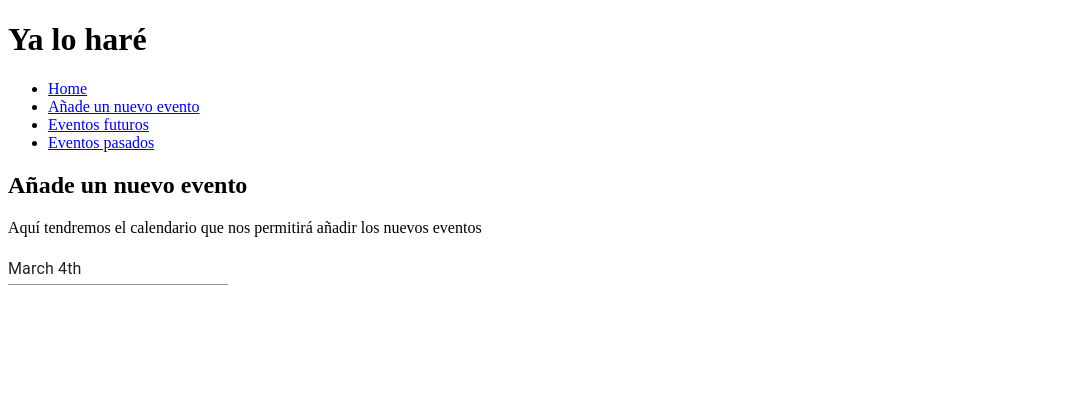
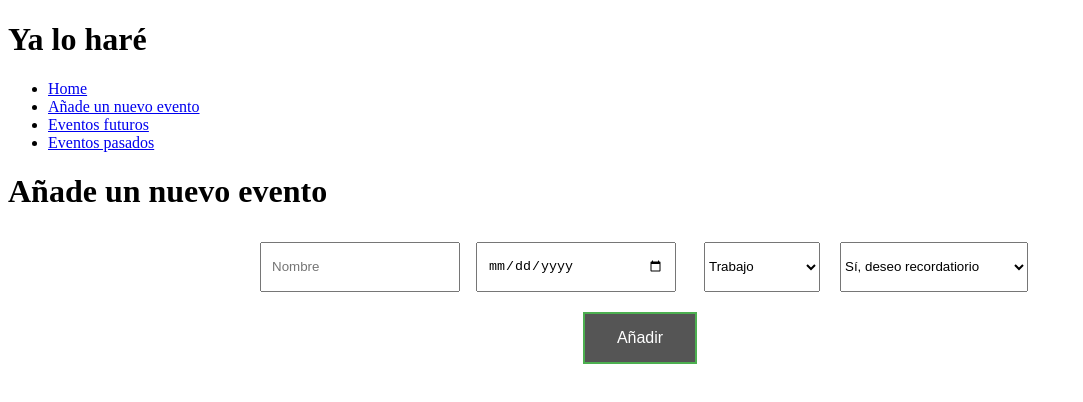
Before and after one commit to SalvadorSG/YaLoHare, a Next.js app in the folder front/: page /crearEvento in a window 1280 px wide. Shown: the top 402 px of the page, without its empty margins (0-1083 px from the left). Built offline with nearby package versions, Linux system fonts and the light colour scheme.

Commit message:
persistencia en base de datos, faltan campos

```diff
--- a/front/src/components/form/nuevoEvento.tsx
+++ b/front/src/components/form/nuevoEvento.tsx
@@ -1,12 +1,15 @@
 import React from "react";
 import styled from "styled-components";
 import { useForm } from "react-hook-form";
+import { addEvento } from "../../lib/api";
 
 const errorColor = "#ff4d4f";
 
 const FlexForm = styled.form`
   display: flex;
-  flex-direction:column ;
+  flex-direction: column;
+  justify-content: center;
+  align-items: center;
   `
 
 const Row = styled.div`
@@ -16,7 +19,9 @@ const Row = styled.div`
 
 const Column = styled.div`
   display: flex;
-  margin-bottom: 24px;
+  margin: 10px;
+
+
 `;
 
 const CustomInput = styled.input`
@@ -61,79 +66,37 @@ const NuevoEvento = () => {
   const {
     register,
     handleSubmit,
+    reset,
     formState: { errors },
   } = useForm();
-  const onSubmit = (data) => console.log(data);
+  const onSubmit = handleSubmit(async (data) => {
+    console.log(data);
+   const evento = await addEvento(data);
+    reset();
+  });
   console.log(errors);
 
   return (
     <div>
-      <h3>Añade tu nuevo evento</h3>
-
       <FlexForm onSubmit={handleSubmit(onSubmit)}>
         <Row>
           <Column>
             <CustomInput
               type="text"
               placeholder="Nombre"
-              {...register("Nombre", { required: true, maxLength: 80 })}
+              {...register("nombre", { required: true, maxLength: 80 })}
+            />
+
+<CustomInput
+              type="date"
+              placeholder="Fecha"
+              {...register("fecha", {
+                valueAsDate: true, required: true
+              })}
             />
           </Column>
           <Column>
-            <select {...register("Dia", { required: true })}>
-              <option value="1">1</option>
-              <option value="2">2</option>
-              <option value="3">3</option>
-              <option value="4">4</option>
-              <option value="5">5</option>
-              <option value="6">6</option>
-              <option value="7">7</option>
-              <option value="8">8</option>
-              <option value="9">9</option>
-              <option value="10">10</option>
-              <option value="11">11</option>
-              <option value="12">12</option>
-              <option value="13">13</option>
-              <option value="14">14</option>
-              <option value="15">15</option>
-              <option value="16">16</option>
-              <option value="17">17</option>
-              <option value="18">18</option>
-              <option value="19">19</option>
-              <option value="20">20</option>
-              <option value="21">21</option>
-              <option value="22">22</option>
-              <option value="23">23</option>
-              <option value="24">24</option>
-              <option value="25">25</option>
-              <option value="26">26</option>
-              <option value="27">27</option>
-              <option value="28">28</option>
-              <option value="29">29</option>
-              <option value="30">30</option>
-              <option value="31">31</option>
-            </select>
-          </Column>
-
-          <Column>
-            <select {...register("Mes", { required: true })}>
-              <option value="Enero">Enero</option>
-              <option value="Febrero">Febrero</option>
-              <option value="Marzo">Marzo</option>
-              <option value="Abril">Abril</option>
-              <option value="Mayo">Mayo</option>
-              <option value="Junio">Junio</option>
-              <option value="Julio">Julio</option>
-              <option value="Agosto">Agosto</option>
-              <option value="Septiembre">Septiembre</option>
-              <option value="Octubre">Octubre</option>
-              <option value="Noviembre">Noviembre</option>
-              <option value="Diciembre">Diciembre</option>
-            </select>
-          </Column>
-
-          <Column>
-            <select {...register("Categoria", { required: true })}>
+            <select {...register("categoria", { required: true })}>
               <option value="Trabajo">Trabajo</option>
               <option value="Médico">Médico</option>
               <option value="Personal">Personal</option>
@@ -142,14 +105,14 @@ const NuevoEvento = () => {
           </Column>
 
           <Column>
-            <select {...register("Recordatorio", { required: true })}>
+            <select {...register("recordatorio", { required: true })}>
               <option value="Si">Sí, deseo recordatiorio</option>
               <option value="No">No, no recordar este evento</option>
 
             </select>
           </Column>
-        </Row>
 
+          </Row>
         <Row>
           <Column>
             <CustomBtn onClick={onSubmit} type="submit" >Añadir</CustomBtn>
--- a/front/src/lib/api.ts
+++ b/front/src/lib/api.ts
@@ -11,6 +11,7 @@ export const getEventos = async () => {
 };
 
 export const addEvento = async (data) => {
+  console.log(`📝, la data del evento añadido es ${data}`);
   const res = await api.post('/evento', data);
   return res.data;
 };
--- a/front/src/pages/crearEvento.tsx
+++ b/front/src/pages/crearEvento.tsx
@@ -1,22 +1,12 @@
 import React from 'react';
 import NuevoEvento from '../components/form/nuevoEvento';
 import { Navbar } from '../components/Navbar';
-import { MuiPickersUtilsProvider } from '@material-ui/pickers';
-import DateFnsUtils from '@date-io/date-fns';
-import { Fecha } from '../components/DiayHora';
 
 const crearEvento = () => (
   <div>
     <Navbar />
-    <h2>Añade un nuevo evento</h2>
-    <p>
-      Aquí tendremos el calendario que nos permitirá añadir los nuevos eventos
-    </p>
-    {/* <NuevoEvento /> */}
-
-    <MuiPickersUtilsProvider utils={DateFnsUtils}>
-<Fecha/>
-    </MuiPickersUtilsProvider>
+    <h1>Añade un nuevo evento</h1>
+    <NuevoEvento />
   </div>
 );
 
```
